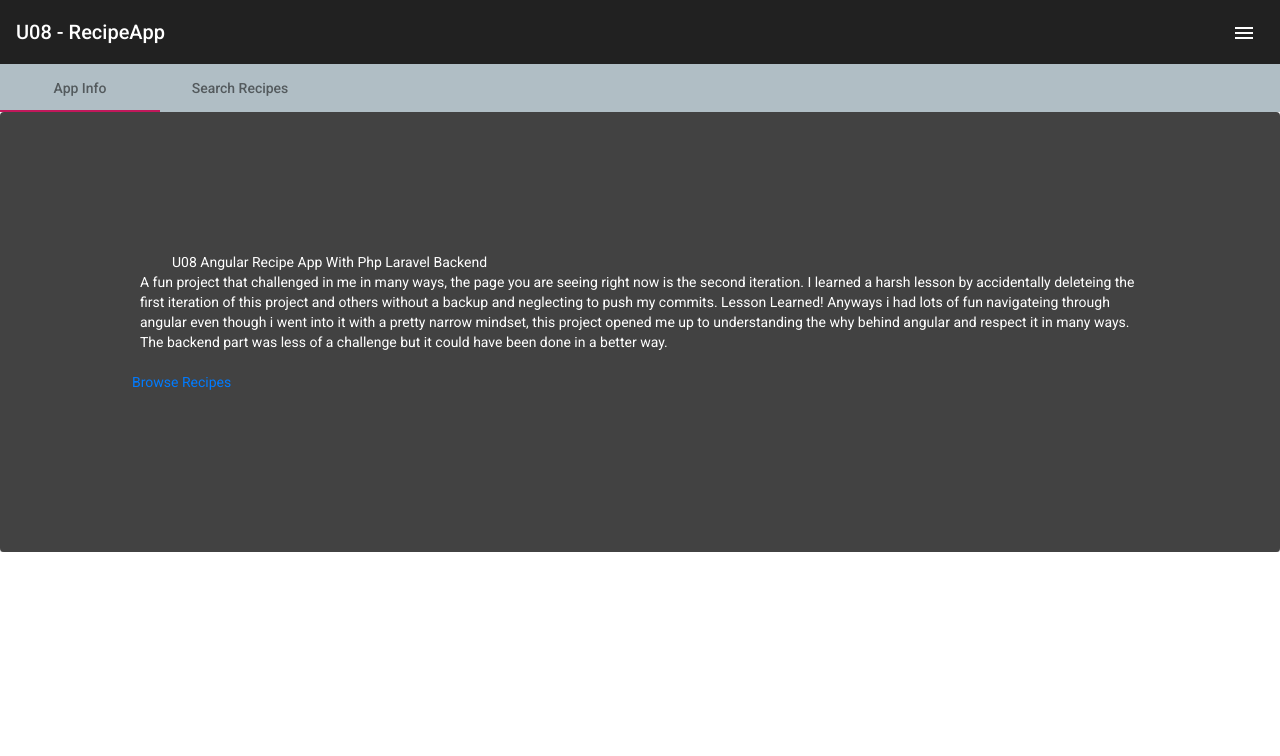
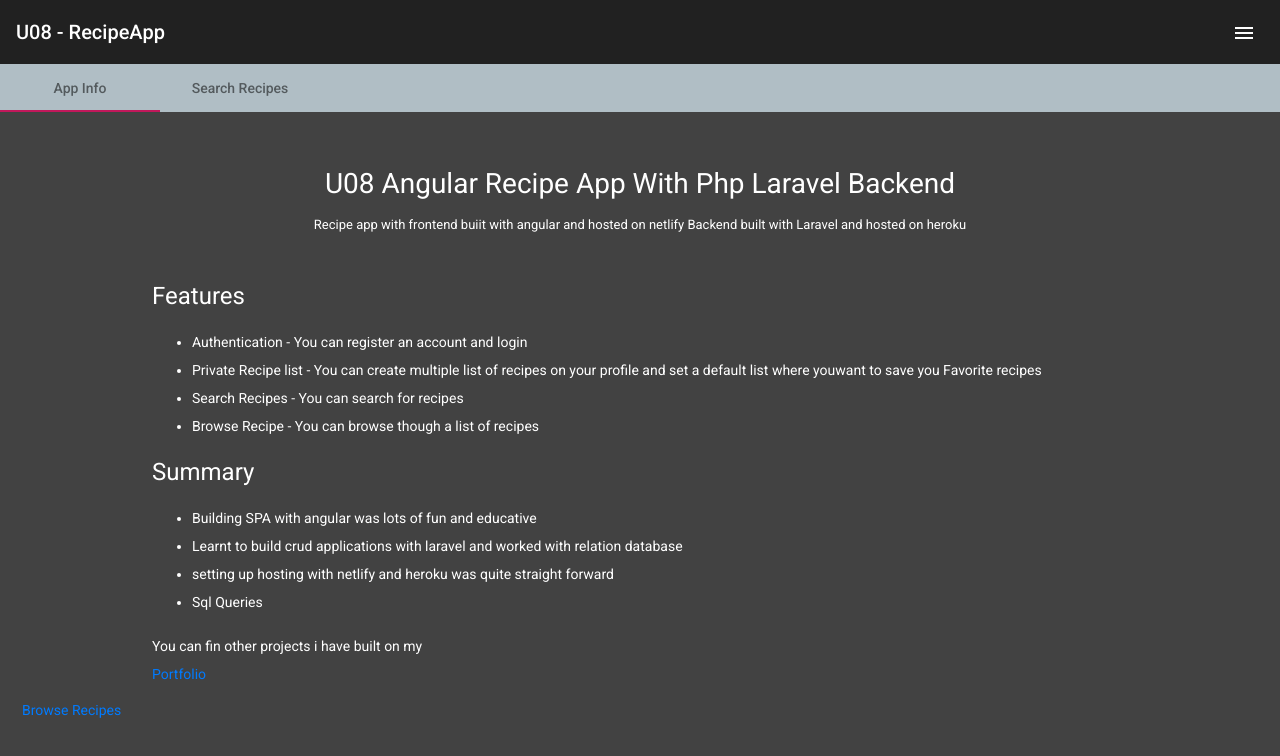
Before and after one commit to chas-academy/u07-recipe-app-Braggedtooth, an Angular app: page / in a window 1280 px wide. Shown: the top 756 px of the page. Built offline with nearby package versions, Linux system fonts and the light colour scheme.

Commit message:
Fix landing page styling
added better information

```diff
--- a/src/app/Components/home/home.component.html
+++ b/src/app/Components/home/home.component.html
@@ -1,13 +1,28 @@
 <mat-tab-group backgroundColor=accent animationDuration="0ms ">
     <mat-tab label="App Info">
         <mat-card class="card-info">
-            <mat-card-header> U08 Angular Recipe App With Php Laravel Backend </mat-card-header>
+            <mat-card-header> U08 Angular Recipe App With Php Laravel Backend
+            <small> Recipe app with frontend buiit with angular and hosted on netlify
+                   Backend built with Laravel and hosted on heroku </small> </mat-card-header>
             <mat-card-content>
-                <p>
-                    A fun project that challenged in me in many ways, the page you are seeing right now is the second iteration. I learned a harsh lesson by accidentally deleteing the first iteration of this project and others without a backup and neglecting to push my commits.
-                    Lesson Learned! Anyways i had lots of fun navigateing through angular even though i went into it with a pretty narrow mindset, this project opened me up to understanding the why behind angular and respect it in many ways. The backend
-                    part was less of a challenge but it could have been done in a better way.
-                </p>
+                <div class="mc">
+                   <h1> Features </h1>
+                   <ul>
+                   <li>Authentication  - You can register an account and login </li>
+                   <li>  Private Recipe list - You can create multiple list of recipes on your profile and set a default list where youwant to save you Favorite recipes</li>
+                   <li> Search Recipes -  You can search for recipes</li>
+                   <li>Browse Recipe - You can browse though a list of recipes </li>
+                   </ul >
+
+                    <h1>   Summary  </h1>
+                     <ul>
+                   <li>Building SPA with angular was lots of fun and educative </li>
+                   <li>  Learnt to build crud applications with laravel and worked with relation database</li>
+                   <li> setting up hosting with netlify and heroku was quite straight forward</li>
+                   <li>Sql Queries </li>
+                   </ul >
+                   You can fin other projects i have built on my <a href="#"> Portfolio</a>
+                </div>
                 <mat-card-actions>
                     <p><a routerLink="categories"> Browse Recipes</a> </p>
                 </mat-card-actions>
--- a/src/app/Components/home/home.component.scss
+++ b/src/app/Components/home/home.component.scss
@@ -4,9 +4,26 @@
         }
 
         .mat-card {
-            padding: 10em !important;
+
+          flex-direction: column;
+          border-radius: 0;
+
         }
-
+.mc{
+  display: flex;
+  flex-direction: column;
+  width: 80%;
+  margin:  0 auto;
+}
+.mc ul li {
+  text-decoration: none;
+ /*  text-align: start; */
+}
+small{
+  font-size: small;
+  margin: 0;
+  padding: 0;
+}
         .recipe-grid {
             display: flex;
             flex-direction: row;
@@ -14,7 +31,17 @@
             align-content: space-between;
             flex-wrap: wrap;
         }
-
+        .mat-card-header{
+        flex-direction: column;
+        text-align: center;
+        line-height: 2;
+        padding: 1em;
+          font-size: 200%;
+        }
+        .mat-card-content{
+          padding: 1em;
+          line-height: 2;
+        }
         .recipe-card {
             display: flex;
             flex-direction: column;
--- a/src/app/app.component.scss
+++ b/src/app/app.component.scss
@@ -1,6 +1,6 @@
-/* @import './styles/colors.scss';
+ @import './styles/colors.scss';
 body {
-    background-color: $background;
+    background-color: #424242;
 }
 
 .header {
@@ -35,14 +35,13 @@ body {
 }
 
 .content {
-    padding: 1em;
-       box-shadow: 0 4px 8px 0 rgba(0, 0, 0, 0.2);
+    height: 80%;
     transition: 0.3s;
 
 
 }
 
-*/
+
 
 .example-spacer {
     flex: 1 1 auto;
--- a/src/app/app.component.ts
+++ b/src/app/app.component.ts
@@ -22,7 +22,6 @@ export class AppComponent implements OnInit {
 
   ngOnInit() {
     this.auth.userAuthState.subscribe(val => {
-      console.log(val);
       this.isSignedIn = val;
     });
   }
```
Also changed, not shown: 1 other file (tests, documents, lock files or other folders).
